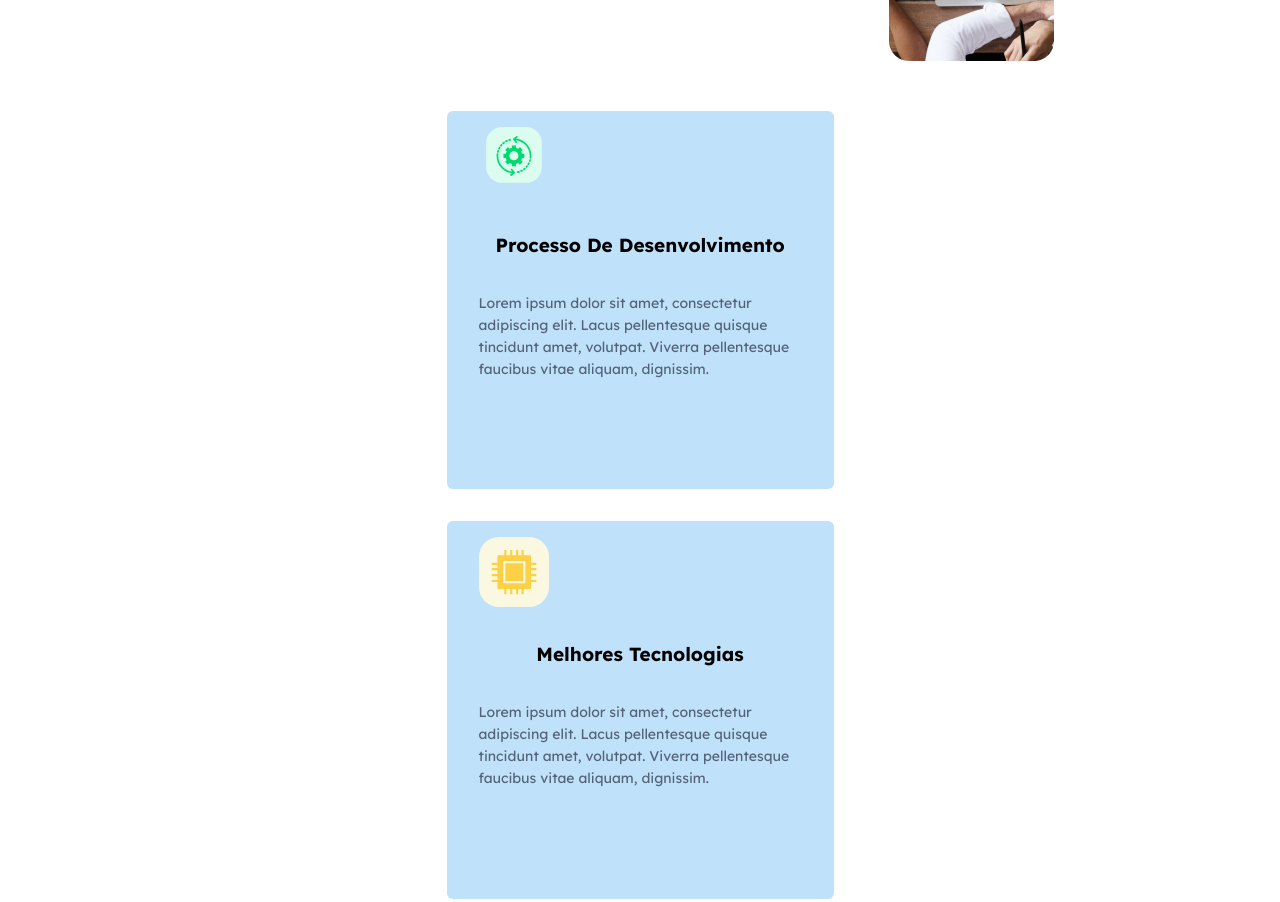
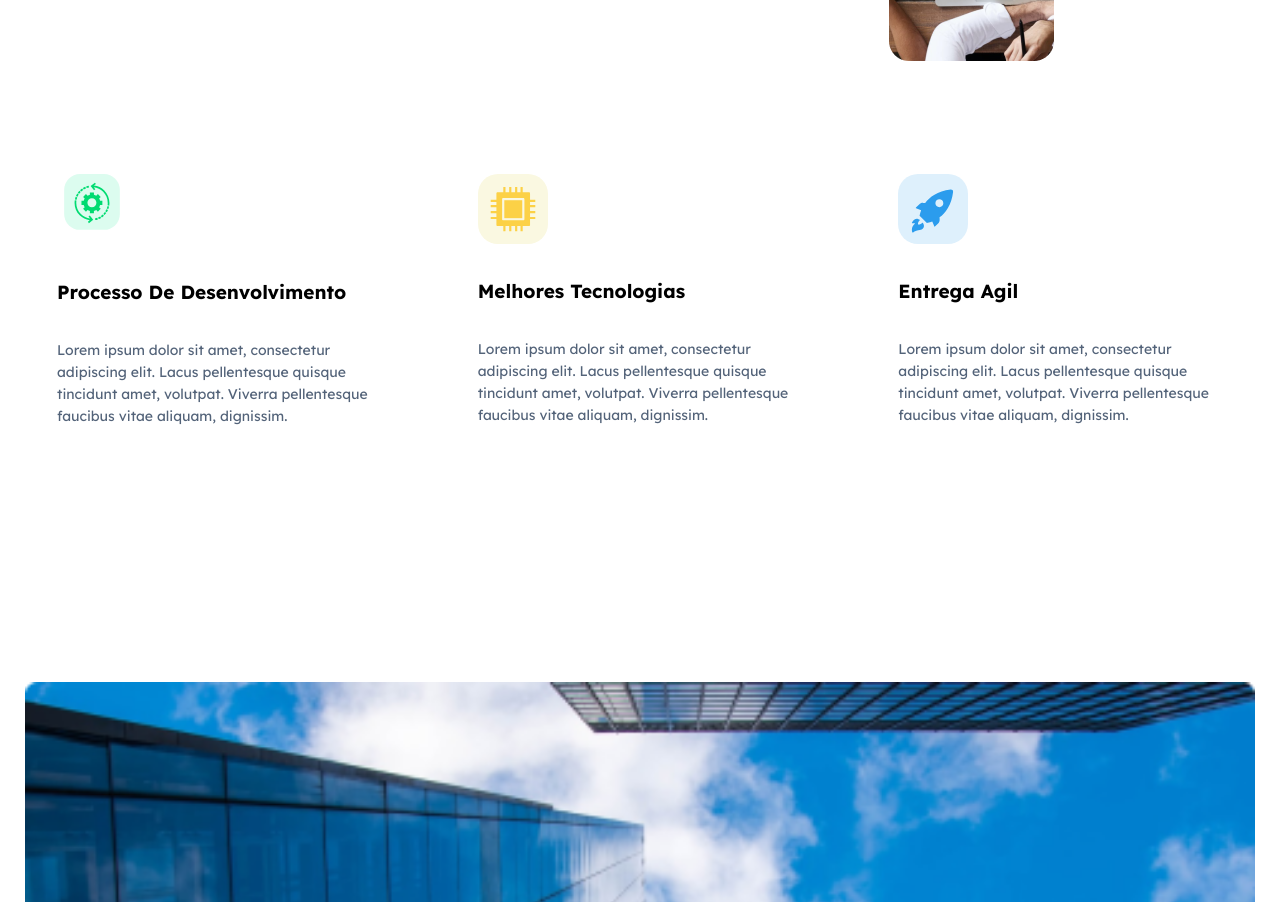
Before and after one commit to JonathanGLopes/NexyTech, a website built with Vite: page NexyTech/index.html in a window 1280 px wide. Shown: the part 652-1554 px from the top of the page. Built offline with nearby package versions, Linux system fonts and the light colour scheme.

Commit message:
seção cards desktop

```diff
--- a/NexyTech/components/style/cards.css
+++ b/NexyTech/components/style/cards.css
@@ -42,3 +42,28 @@
         gap: 2rem;
     }
 }
+
+/* 1024px */
+@media (min-width: 1024px){
+    .cards {
+        flex-direction: row;
+        margin-top: 47px;
+    }
+
+    .card {
+        width: 342px;
+        height: 346px;
+        background-color: transparent;
+    }
+
+    .main-description {
+        color: #536379;
+        line-height: 22px;
+    }
+
+    .main-title {
+        margin: 0 !important;
+        display: flex;
+        text-align: start;
+    }
+}
```
